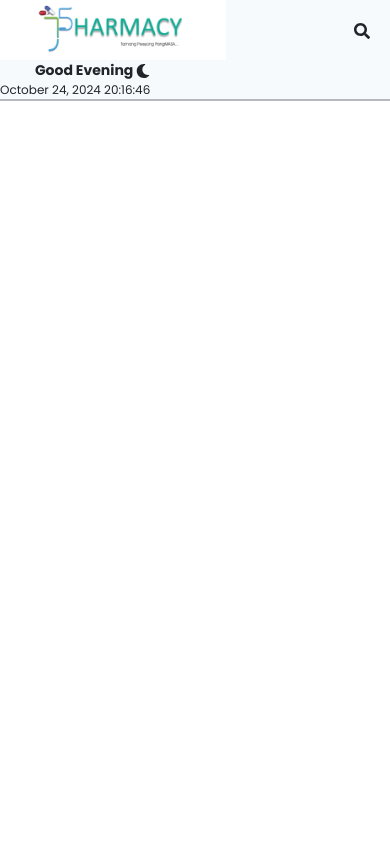
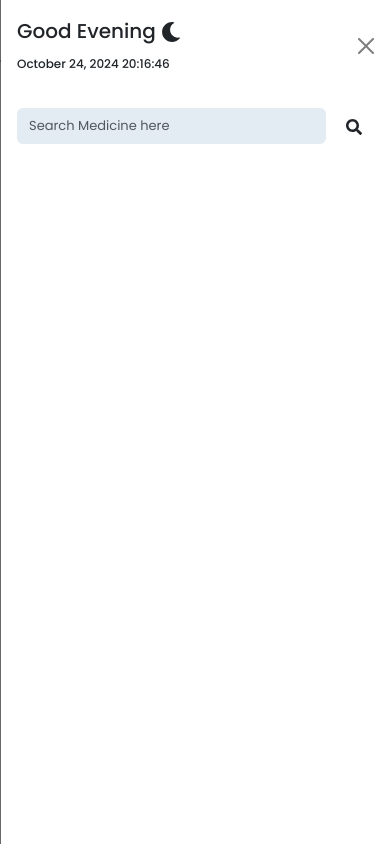
Before and after one commit to BeaLugtu/J5Pharm, a React (Vite) app: page /superAdminDashboard in a window 390 px wide. Both pictures are taken after a click on the button "Toggle navigation". Built offline with nearby package versions, Linux system fonts and the light colour scheme.

Commit message:
hamburger

```diff
--- a/src/components/DashboardContent/Header.jsx
+++ b/src/components/DashboardContent/Header.jsx
@@ -58,11 +58,11 @@ const Header = () => {
                     </a>
                 </div>
 
-                {/* Search Bar */}
-                <form className="d-flex flex-grow-1 pe-2 ps-4" role="search">
+                {/* Search Bar (Visible on larger screens) */}
+                <form className="d-none d-md-flex flex-grow-1 pe-2 ps-4" role="search">
                     <div className="input-group">
                         <input
-                            className="form-control me-2 d-none d-md-block"
+                            className="form-control me-2"
                             type="search"
                             placeholder="Search Medicine here"
                             aria-label="Search"
@@ -70,38 +70,22 @@ const Header = () => {
                         />
                         <button
                             type="submit"
-                            className="btn d-none d-md-block" // Added class for hover effect
+                            className="btn"
                             aria-label="Search"
                             style={{
                                 backgroundColor: 'white',
                                 border: 'none',
                                 marginLeft: '-8px',
-                                cursor: 'pointer', // Ensures it remains a pointer on hover
+                                cursor: 'pointer',
                             }}
                         >
-                            <FaSearch className='search-btn' />
+                            <FaSearch />
                         </button>
-
-                        {/* Search icon button on smaller screens */}
-                        <button
-                            type="button"
-                            className="btn d-md-none ms-auto" // Added class for hover effect
-                            aria-label="Search"
-                            style={{
-                                marginLeft: 'auto',
-                                backgroundColor: 'transparent',
-                                border: 'none',
-                                cursor: 'pointer', // Ensures it remains a pointer on hover
-                            }}
-                        >
-                            <FaSearch className='search-btn' />
-                        </button>
-
                     </div>
                 </form>
 
-                {/* Greeting and Date */}
-                <div className="text-end d-flex flex-column pe-5" style={{ flexShrink: 0 }}>
+                {/* Greeting and Date (Visible on larger devices) */}
+                <div className="text-end d-none d-md-flex flex-column pe-5" style={{ flexShrink: 0 }}>
                     <p className="mb-0 fw-bold" style={{ whiteSpace: 'nowrap', fontSize: '14px' }}>
                         {greeting} {icon}
                     </p>
@@ -109,6 +93,46 @@ const Header = () => {
                         {currentTime}
                     </small>
                 </div>
+
+                {/* Hamburger Toggle Button for Small Devices (Positioned on the right) */}
+                <button className="navbar-toggler d-md-none me-4" type="button" data-bs-toggle="offcanvas" data-bs-target="#offcanvasNavbar" aria-controls="offcanvasNavbar" aria-label="Toggle navigation">
+                    <span className="navbar-toggler-icon"></span>
+                </button>
+
+                {/* Offcanvas Menu */}
+                <div className="offcanvas offcanvas-end" tabIndex="-1" id="offcanvasNavbar" aria-labelledby="offcanvasNavbarLabel">
+                    <div className="offcanvas-header">
+                        <h5 className="offcanvas-title" id="offcanvasNavbarLabel">
+                            {/* Keeping Greeting and Date in Offcanvas Title */}
+                            {greeting} {icon} <br />
+                            <small style={{ fontSize: '12px' }}>{currentTime}</small>
+                        </h5>
+                        <button type="button" className="btn-close" data-bs-dismiss="offcanvas" aria-label="Close"></button>
+                    </div>
+                    <div className="offcanvas-body">
+                        <form className="d-flex" role="search">
+                            <input
+                                className="form-control me-2"
+                                type="search"
+                                placeholder="Search Medicine here"
+                                aria-label="Search"
+                                style={{ backgroundColor: '#E3EBF3', fontSize: '13px', border: 'none' }}
+                            />
+                            <button
+                                type="submit"
+                                className="btn"
+                                aria-label="Search"
+                                style={{
+                                    backgroundColor: 'white',
+                                    border: 'none',
+                                    cursor: 'pointer',
+                                }}
+                            >
+                                <FaSearch />
+                            </button>
+                        </form>
+                    </div>
+                </div>
             </div>
         </nav>
     );
```
